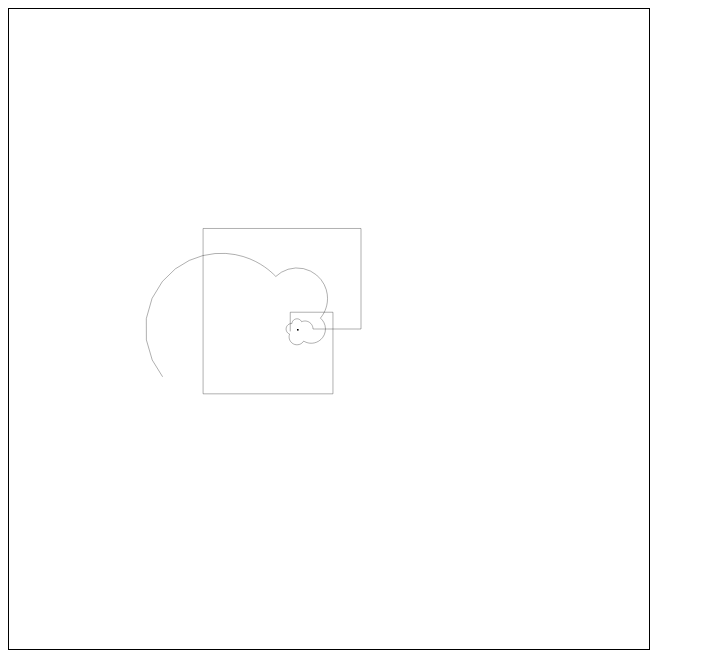
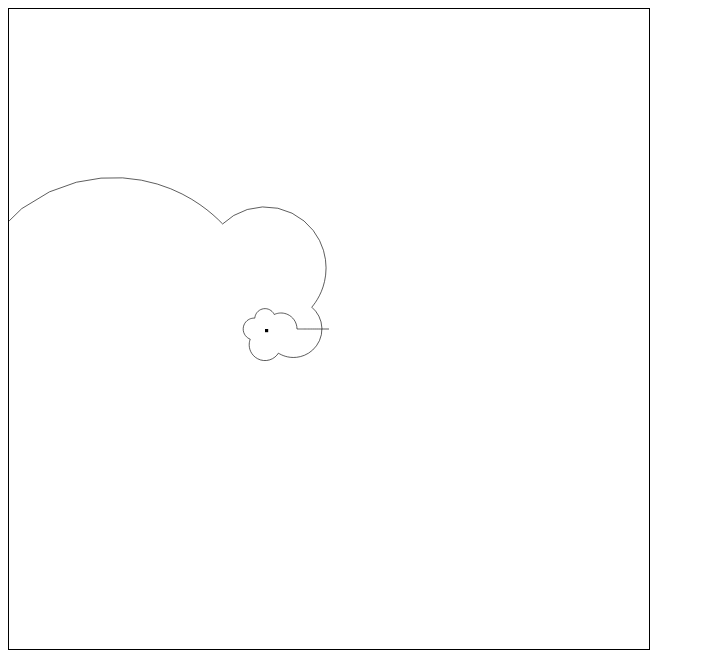
Before and after one commit to tomwhite/most-beautiful-formula, a plain HTML site: page eipi.html in a window 1280 px wide. Shown: the whole page, without its empty margins (0-705 px from the left). Drawn offline with Linux system fonts and the light colour scheme.

Commit message:
SVG zoom

```diff
--- a/eipi.html
+++ b/eipi.html
@@ -4,8 +4,8 @@
     <meta charset="utf-8"/>
     <title>The Most Beautiful Formula</title>
     <script type="text/javascript">
-      var sf = 32;
-      var steps = 8;
+      var sf = 64;
+      var steps = 20;
 
       function draw() {
         var canvas = document.getElementById('eipi');
@@ -16,7 +16,7 @@
           ctx.lineWidth = 0.01;
           ctx.fillRect(-1, 0, 0.05, 0.05);
           var path = getPointsAsPath();
-          ctx.stroke(path);
+          //ctx.stroke(path);
           var path = getPointsAsPathInverted();
           ctx.stroke(path);
         }
@@ -43,7 +43,7 @@
           for (var i = 0; i < inc; i++) {
             p.x = p.x + delta.x/inc;
             p.y = p.y + delta.y/inc;
-            p2 = itrx(polar2Cartesian(invert(cartesian2Polar(trx(p)))));
+            p2 = itrx(polar2Cartesian(hyp(invert(cartesian2Polar(trx(p))))));
             path.lineTo(p2.x, p2.y);
           }
         });
@@ -78,6 +78,10 @@
       function invert(p) {
         return {r: 1.0 / p.r, theta: p.theta};
       }
+      function hyp(p) {
+        return p;
+        //return {r: Math.log(Math.log(p.r)), theta: p.theta};
+      }
       function trx(p) {
         return {x: p.x + 1, y: p.y};
       }
```
Also changed, not shown: eipi.svg.
